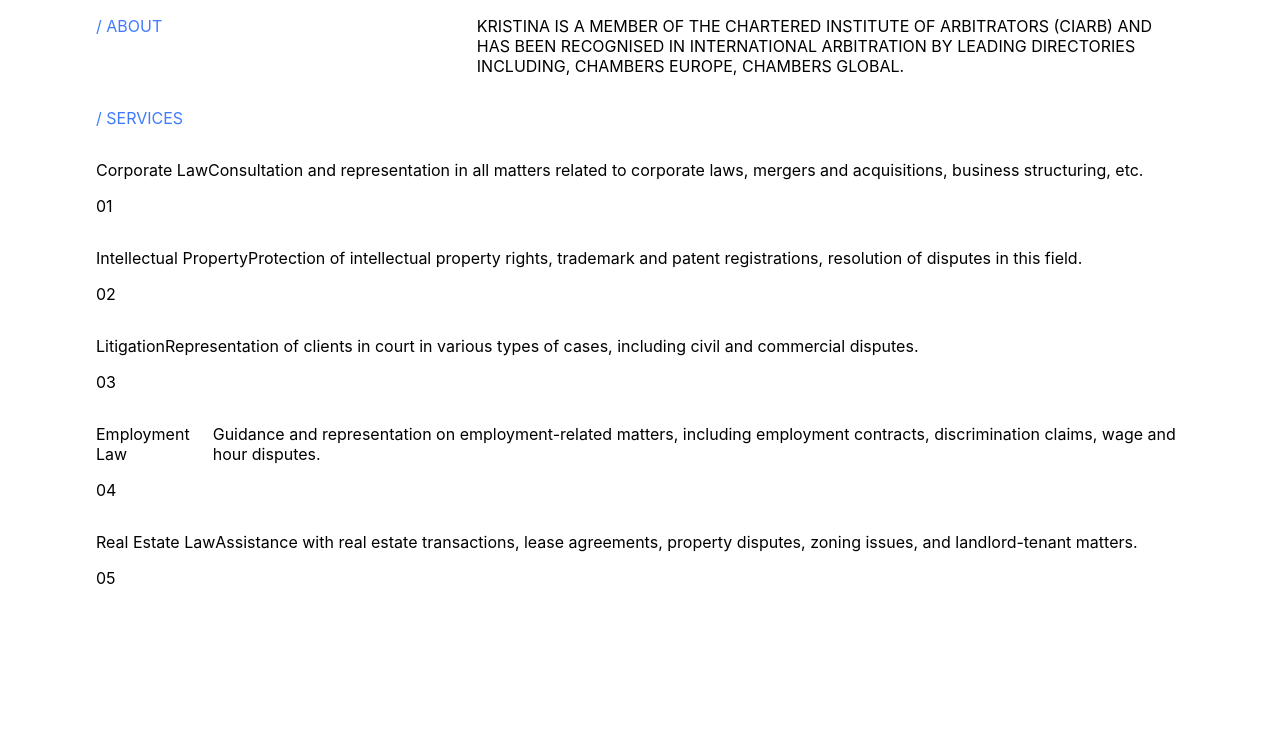
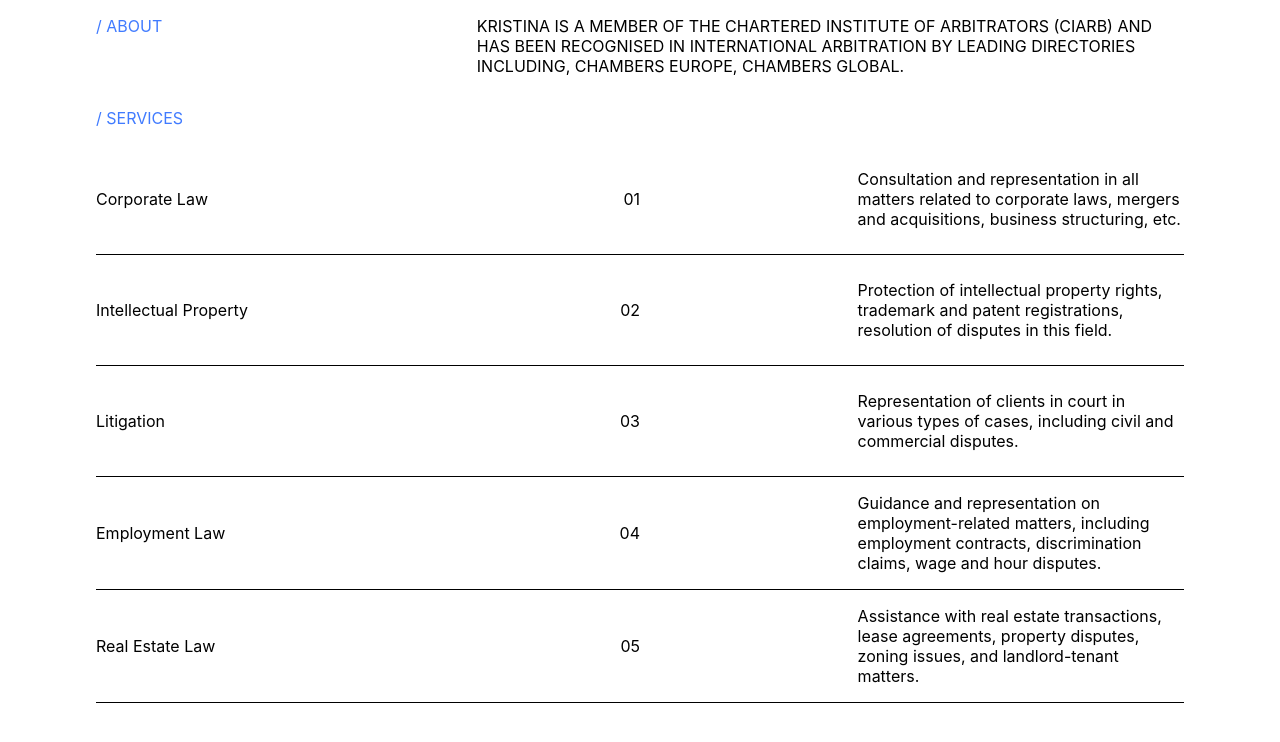
Before and after one commit to avocardiojam/luv, a React (Create React App) app: page / in a window 1280 px wide. Shown: the top 742 px of the page. Built offline with nearby package versions, Linux system fonts and the light colour scheme.

Commit message:
add styles

```diff
--- a/src/components/ServiceItem.jsx
+++ b/src/components/ServiceItem.jsx
@@ -4,13 +4,11 @@ const ServiceItem = ({ title, number, description}) => {
     return (
         <div className={styles.serviceitem}>
             <div className={styles.box}>
-                <div classname={styles.box1}>
-                    <div><p className={styles.title}>{title}</p></div>
-                    <div><p classname={styles.number}>{number}</p></div>
+                <div className={styles.boxinfo}>
+                    <p className={styles.title}>{title}</p>
+                    <p className={styles.number}>{number}</p>
                 </div>
-                <div classname={styles.box2}>
-                    <p className={styles.description}>{description}</p>
-                </div>
+                <p className={styles.description}>{description}</p>
             </div>
         </div>
     )
--- a/src/styles/ServiceItem.module.css
+++ b/src/styles/ServiceItem.module.css
@@ -1,10 +1,15 @@
 .box {
     display: flex;
+    justify-content: space-between;
+    align-items: center;
+    border-bottom: 1px black solid;
+    min-height: 110px;
 }
-.box1 {
+.description {
+    width: 30%;
+}
+.boxinfo {
+    width: 50%;
     display: flex;
-    align-items: center;
+    justify-content: space-between;
 }
-.box2 {
-    width: 10%;
-}
--- a/src/styles/Services.module.css
+++ b/src/styles/Services.module.css
@@ -2,7 +2,6 @@
     width: 85%;
     margin: auto;
 }
-
 .main{
     color: rgba(64, 123, 255, 1);
 }
```
Also changed, not shown: public/image/arrow.svg (added).
